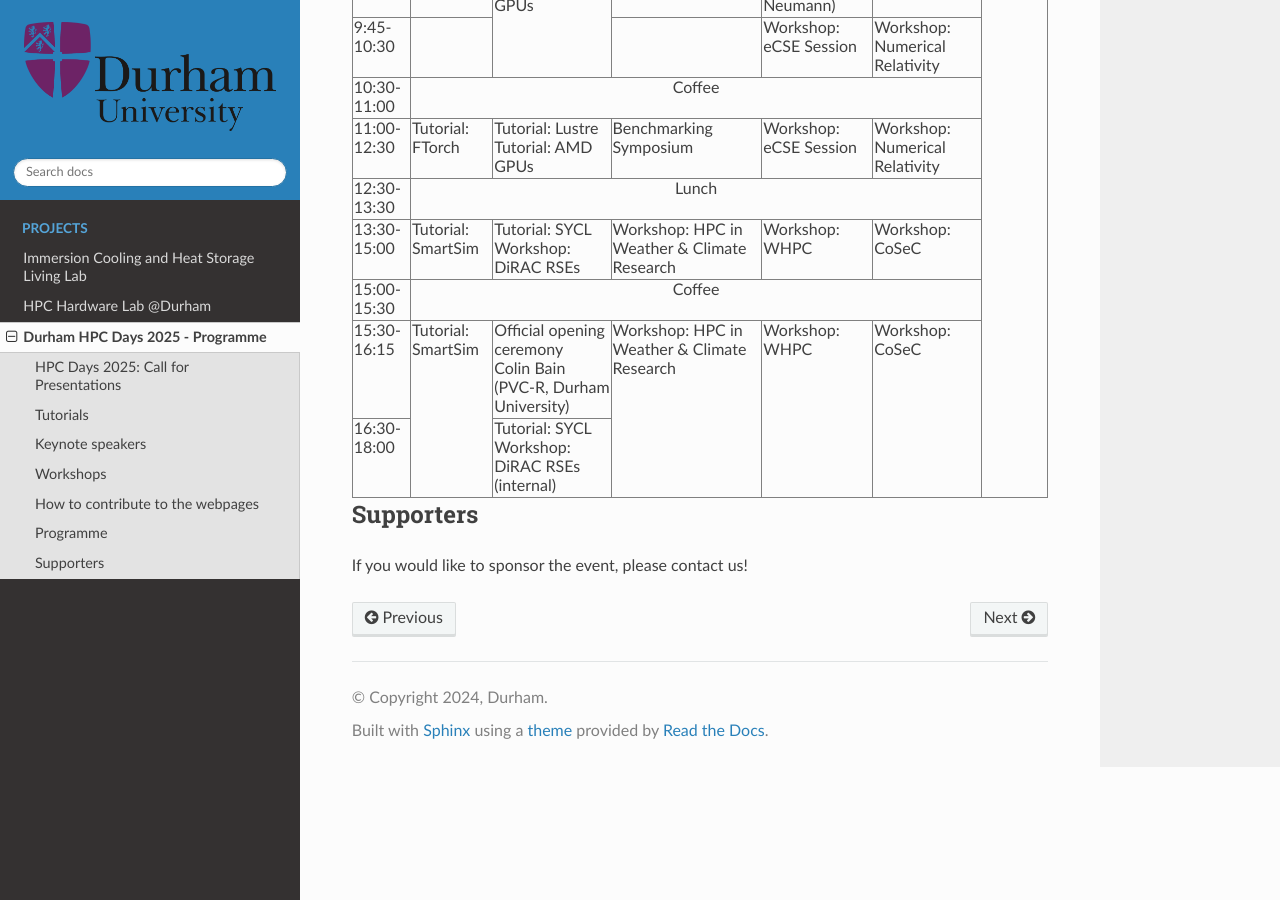
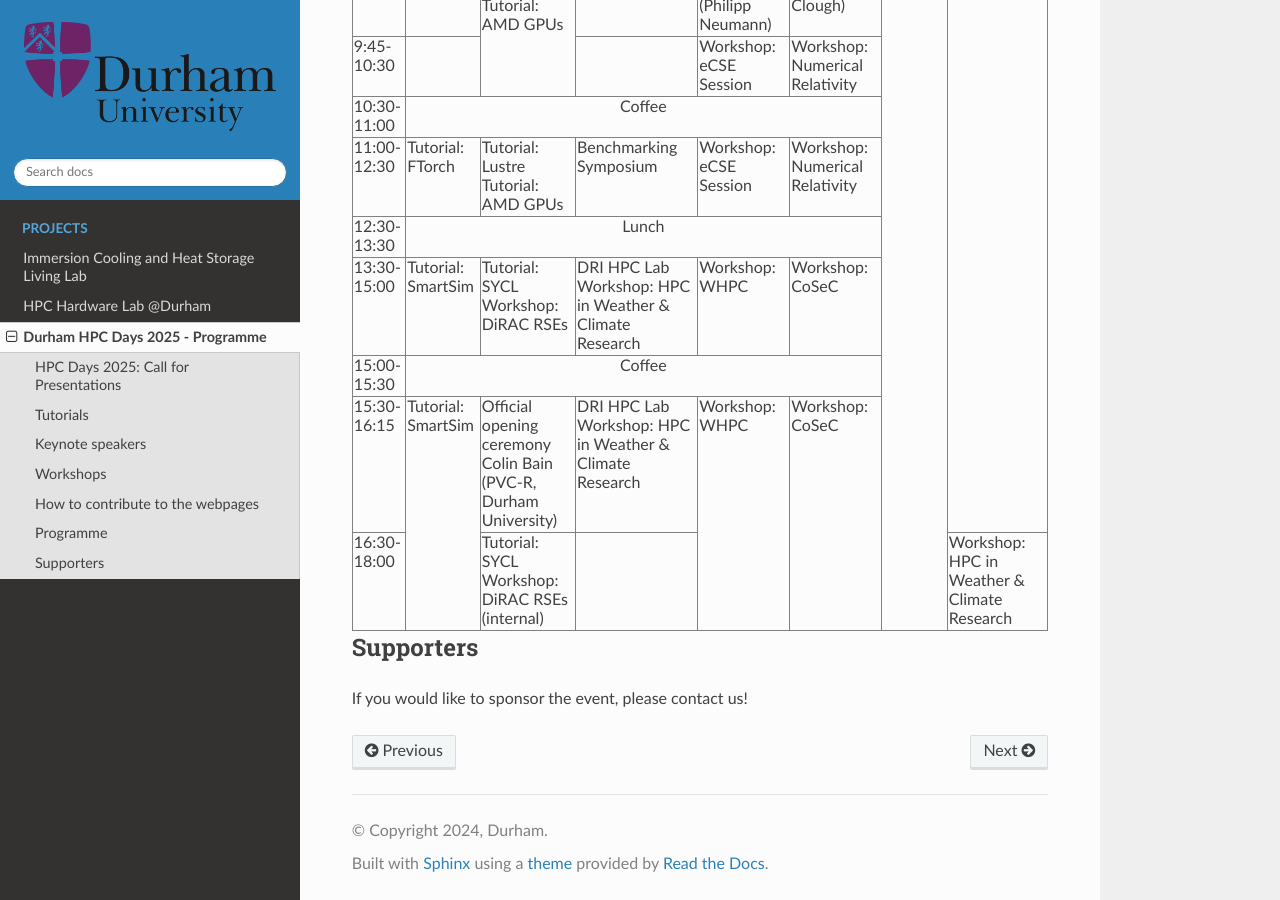
Before and after one commit to ilectra/durham, a Sphinx documentation site: the page built from docs/hpcdays/index.md, in a window 1280 px wide and 900 px high, scrolled down 807 px. Built offline with Sphinx 7.4.7 and the Read the Docs theme 3.1.0, drawn with Linux system fonts in a browser that asks for light colours.

Commit message:
updated probramme with dri lab

```diff
--- a/docs/hpcdays/index.md
+++ b/docs/hpcdays/index.md
@@ -63,7 +63,7 @@
   <td> 13:30-15:00 </td>
   <td> Tutorial: SmartSim </td>
   <td> Tutorial: SYCL <br /> Workshop: DiRAC RSEs </td>
-  <td> Workshop: HPC in Weather & Climate Research </td>
+  <td> DRI HPC Lab<br/>Workshop: HPC in Weather & Climate Research </td>
   <td> Workshop: WHPC </td>
   <td> Workshop: CoSeC </td>
 </tr>
@@ -75,13 +75,15 @@
   <td> 15:30-16:15 </td>
   <td rowspan="2"> Tutorial: SmartSim </td>
   <td> Official opening ceremony <br /> Colin Bain (PVC-R, Durham University) </td>
-  <td rowspan="2"> Workshop: HPC in Weather & Climate Research </td>
+  <td> DRI HPC Lab<br/>Workshop: HPC in Weather & Climate Research </td>
   <td rowspan="2"> Workshop: WHPC </td>
   <td rowspan="2"> Workshop: CoSeC </td>
 </tr>
 <tr>
   <td> 16:30-18:00 </td>
   <td> Tutorial: SYCL <br /> Workshop: DiRAC RSEs (internal) </td>
+  <td></td>
+  <td>Workshop: HPC in Weather & Climate Research</td>
 </tr>
 
 </table>
```
